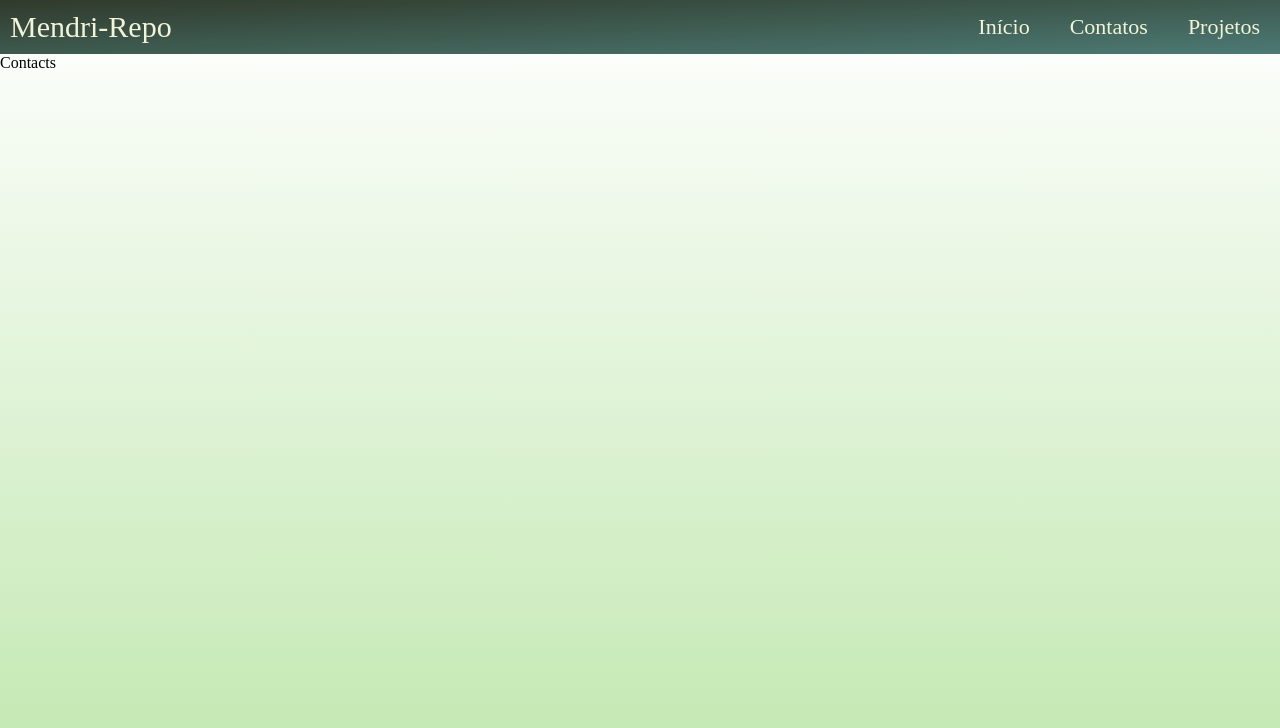
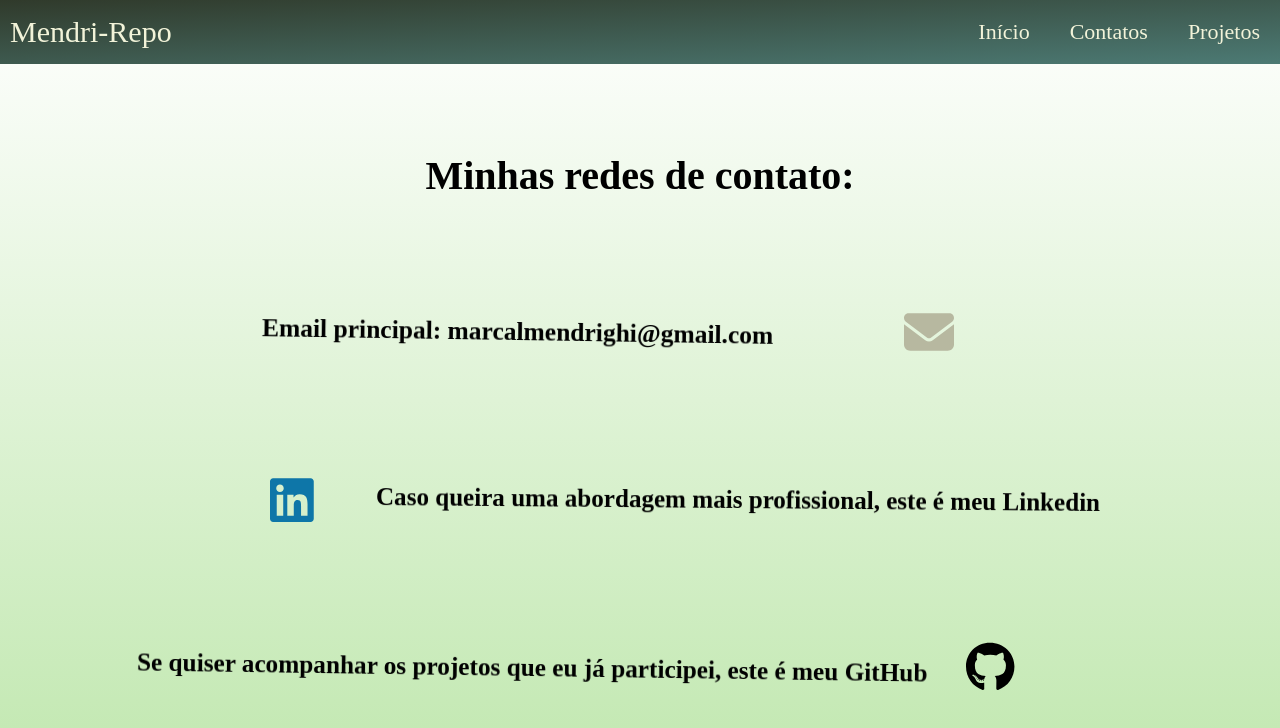
Before and after one commit to Mendri/portfolio-marcal, a React (Create React App) app: page /contacts in a window 1280 px wide. Shown: the top 728 px of the page. Built offline with nearby package versions, Linux system fonts and the light colour scheme; a web font is replaced by a local one.

Commit message:
Dando uma estilização para a página contatos, que pelo menos por hora esta bom

```diff
--- a/package.json
+++ b/package.json
@@ -4,6 +4,9 @@
   "version": "0.1.0",
   "private": true,
   "dependencies": {
+    "@fortawesome/free-brands-svg-icons": "^6.1.1",
+    "@fortawesome/free-solid-svg-icons": "^6.1.1",
+    "@fortawesome/react-fontawesome": "^0.1.18",
     "@testing-library/jest-dom": "^5.16.4",
     "@testing-library/react": "^13.3.0",
     "@testing-library/user-event": "^13.5.0",
--- /dev/null
+++ b/src/css/Contacts.css
@@ -0,0 +1,123 @@
+#contact {
+  height: 100%;
+}
+
+#contacts-container {
+  min-height: 92%;
+  display: flex;
+  flex-direction: column ;
+  justify-content: space-evenly;
+  align-items: center;
+}
+
+#contact-title {
+  text-align: center;
+  font-size: 40px;
+  margin-top: -10px;
+}
+
+#github-container {
+  display: flex;
+  justify-content: space-evenly;
+  align-items: center;
+  width: 75%;
+  margin-left: -10%;
+  padding: 8px;
+  animation: boxBreathing 3s ease-in-out;
+  animation-iteration-count: infinite;
+}
+
+#github-paragraph {
+  font-family: 'Times New Roman', Times, serif;
+  font-size: 25px;
+  font-weight: 600;
+  text-decoration: none;
+  color: black;
+  animation: fontBreathing 3s ease-in-out;
+  animation-iteration-count: infinite;
+}
+
+#github-icon {
+  font-size: 50px;
+  text-decoration: none;
+  color: black;
+}
+
+#envelope-container {
+  display: flex;
+  justify-content: space-evenly;
+  align-items: center;
+  width: 75%;
+  margin-left: -5%;
+  padding: 8px;
+  animation: boxBreathing 3s ease-in-out;
+  animation-iteration-count: infinite;
+}
+
+#envelope-paragraph {
+  font-family: 'Times New Roman', Times, serif;
+  font-size: 25px;
+  font-weight: 600;
+  animation: fontBreathing 3s ease-in;
+  animation-iteration-count: infinite;
+}
+
+#envelope-icon {
+  font-size: 50px;
+  color: rgb(183, 184, 160);
+}
+
+#linkedin-container {
+  display: flex;
+  justify-content: space-evenly;
+  align-items: center;
+  width: 75%;
+  margin-left: 7%;
+  padding: 8px;
+  animation: boxBreathing 3s ease-in-out;
+  animation-iteration-count: infinite;
+}
+
+#linkedin-paragraph {
+  font-family: 'Times New Roman', Times, serif;
+  font-size: 25px;
+  font-weight: 600;
+  text-decoration: none;
+  color: black;
+  animation: fontBreathing 3s ease;
+  animation-iteration-count: infinite;
+}
+
+#linkedin-icon {
+  font-size: 50px;
+  text-decoration: none;
+  color: #0e76a8;
+}
+
+@keyframes fontBreathing {
+  25% {
+    transform: rotate(-1deg);
+  }
+  50% {
+    font-size: 26px;
+    transform: rotate(0);
+  }
+  75% {
+    transform: rotate(1deg);
+  }
+  100% {
+    font-size: 25px;
+    transform: rotate(0);
+  }
+}
+
+@keyframes boxBreathing {
+  50% {
+    padding: 15px;
+    width: 79%;
+  }
+  100% {
+    padding: 8px;
+    width: 75%;
+  }
+}
--- a/src/pages/Contacts.jsx
+++ b/src/pages/Contacts.jsx
@@ -1,12 +1,41 @@
 import React from 'react'
+import { FontAwesomeIcon } from '@fortawesome/react-fontawesome'
+import { faLinkedin, faGithub } from '@fortawesome/free-brands-svg-icons'
+import { faEnvelope } from '@fortawesome/free-solid-svg-icons'
 
 import Header from '../components/Header'
+import '../css/Contacts.css'
 
 function Contacts () {
   return (
-    <div>
+    <div id='contact'>
       <Header />
-      Contacts
+      <div id='contacts-container'>
+        <h2 id='contact-title'>Minhas redes de contato:</h2>
+        <div id='envelope-container'>
+          <p id='envelope-paragraph'>
+            Email principal:
+            marcalmendrighi@gmail.com
+          </p>
+          <FontAwesomeIcon id='envelope-icon' icon={faEnvelope} />
+        </div>
+        <div id='linkedin-container'>
+          <a href='https://www.linkedin.com/in/mendrighi/'>
+            <FontAwesomeIcon id='linkedin-icon' icon={faLinkedin} />
+          </a>
+          <a href='https://www.linkedin.com/in/mendrighi/' id='linkedin-paragraph'>
+            Caso queira uma abordagem mais profissional, este é meu Linkedin
+          </a>
+        </div>
+        <div id='github-container'>
+          <a id='github-paragraph' href='https://github.com/Mendri'>
+            Se quiser acompanhar os projetos que eu já participei, este é meu GitHub
+          </a>
+          <a href='https://github.com/Mendri'>
+            <FontAwesomeIcon id='github-icon' icon={faGithub} />
+          </a>
+        </div>
+      </div>
     </div>
   )
 }
```
Also changed, not shown: 1 other file (tests, documents, lock files or other folders).
